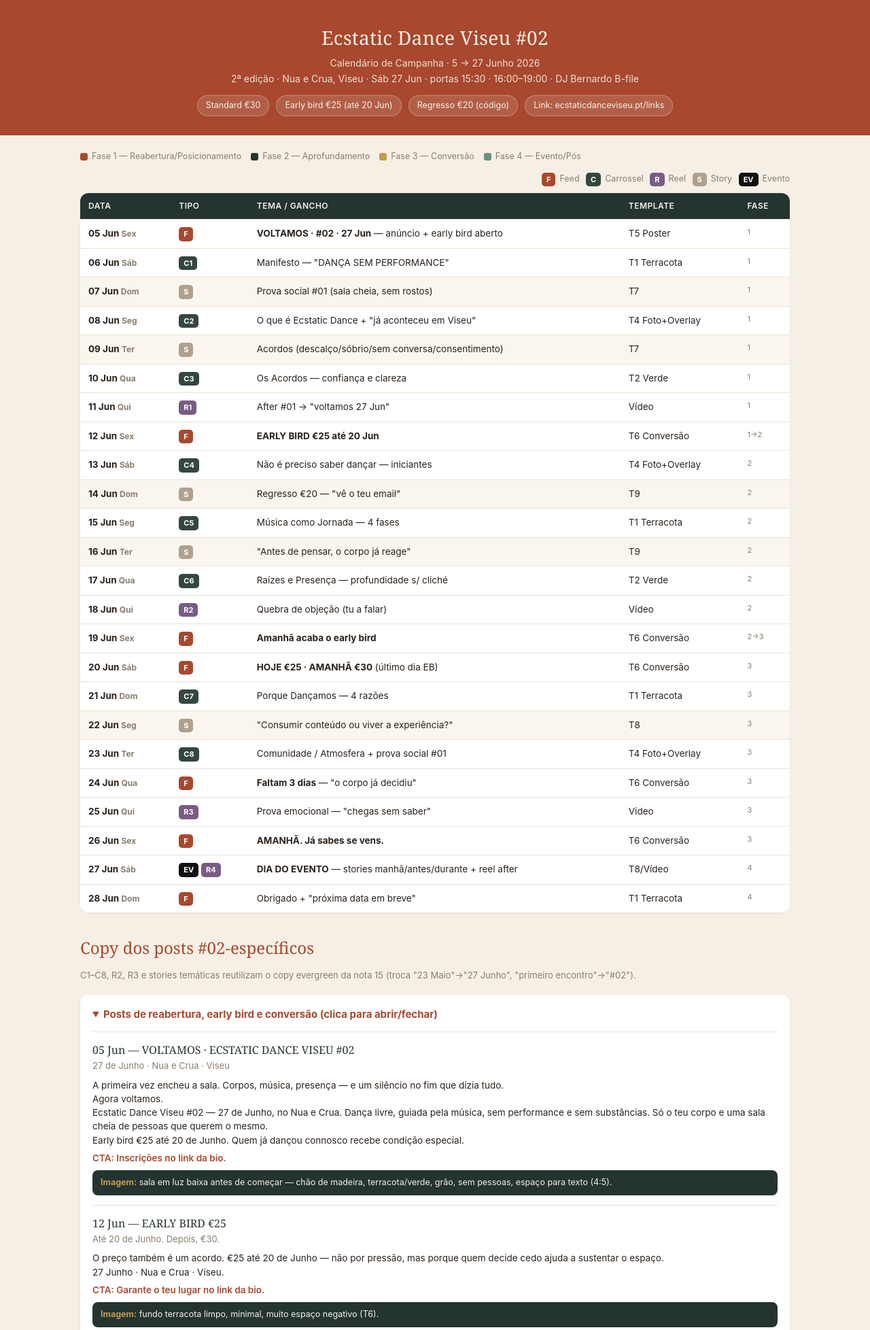
After one commit to InnerFlect-Tech/ecstaticdance-viseu, a PHP site: page /docs/campaign-calendar.html in a window 1280 px wide. The commit adds this page. Shown: the top 1956 px of the page at 68% size. Run offline with PHP 8.4, Linux system fonts and the light colour scheme.

```diff
--- /dev/null
+++ b/docs/campaign-calendar.html
@@ -0,0 +1,172 @@
+<!DOCTYPE html>
+<html lang="pt">
+<head>
+<meta charset="UTF-8">
+<meta name="viewport" content="width=device-width, initial-scale=1.0">
+<title>ED Viseu #02 — Calendário de Campanha (5–27 Jun)</title>
+<style>
+  :root{
+    --terra:#A8482E; --terra-soft:#C2613f; --verde:#243430; --verde-soft:#33473f;
+    --bone:#F5EFE6; --bone-2:#EBE2D4; --ink:#2A211B; --gold:#C39A4E; --muted:#8a7d6e;
+  }
+  *{box-sizing:border-box}
+  body{margin:0;background:var(--bone);color:var(--ink);
+    font-family:"Inter","Helvetica Neue",Arial,sans-serif;line-height:1.5;padding:0 0 80px}
+  header{background:var(--terra);color:var(--bone);padding:34px 24px 28px;text-align:center}
+  header h1{font-family:Georgia,"Cormorant Garamond",serif;font-weight:500;font-size:28px;margin:0 0 6px;letter-spacing:.01em}
+  header p{margin:2px 0;opacity:.9;font-size:14px}
+  .meta{display:flex;flex-wrap:wrap;gap:10px;justify-content:center;margin-top:14px}
+  .pill{background:rgba(245,239,230,.14);border:1px solid rgba(245,239,230,.3);
+    padding:5px 12px;border-radius:999px;font-size:12.5px}
+  .wrap{max-width:1080px;margin:0 auto;padding:0 18px}
+  .legend{display:flex;flex-wrap:wrap;gap:14px;margin:22px 0 8px;font-size:12.5px;color:var(--muted)}
+  .legend span{display:inline-flex;align-items:center;gap:6px}
+  .dot{width:11px;height:11px;border-radius:3px;display:inline-block}
+  .p1{background:var(--terra)} .p2{background:var(--verde)} .p3{background:var(--gold)} .p4{background:#6b8f7a}
+  table{width:100%;border-collapse:collapse;margin-top:10px;font-size:13.5px;background:#fff;
+    border-radius:12px;overflow:hidden;box-shadow:0 1px 3px rgba(0,0,0,.06)}
+  th{background:var(--verde);color:var(--bone);text-align:left;padding:10px 12px;font-weight:600;font-size:12px;letter-spacing:.04em;text-transform:uppercase}
+  td{padding:10px 12px;border-top:1px solid var(--bone-2);vertical-align:top}
+  tr.feed{background:#fff} tr.story{background:#faf6ef}
+  .date{font-weight:700;white-space:nowrap}
+  .day{color:var(--muted);font-size:12px}
+  .tag{display:inline-block;font-size:11px;font-weight:700;padding:2px 7px;border-radius:5px;color:#fff;white-space:nowrap}
+  .t-f{background:var(--terra)} .t-c{background:var(--verde-soft)} .t-r{background:#7a5b86} .t-s{background:#b0a08c} .t-ev{background:#111}
+  .ph{font-size:11px;color:var(--muted)}
+  details{margin-top:18px;background:#fff;border-radius:12px;padding:4px 18px;box-shadow:0 1px 3px rgba(0,0,0,.06)}
+  details>summary{cursor:pointer;font-weight:700;padding:14px 0;font-size:15px;color:var(--terra)}
+  .post{border-top:1px solid var(--bone-2);padding:14px 0}
+  .post h4{margin:0 0 4px;font-size:14px}
+  .post .ttl{font-family:Georgia,serif;font-size:16px;color:var(--verde)}
+  .post .sub{color:var(--muted);font-size:13px;margin:2px 0 8px}
+  .post p{margin:6px 0;font-size:13.5px;white-space:pre-line}
+  .cta{color:var(--terra);font-weight:600}
+  .img{background:var(--verde);color:var(--bone);border-radius:8px;padding:9px 12px;font-size:12.5px;margin-top:8px}
+  .img b{color:var(--gold)}
+  h2.sec{font-family:Georgia,serif;color:var(--terra);margin:34px 0 6px;font-weight:500}
+  .note{background:#fff6e8;border:1px solid #e8d4a8;border-radius:10px;padding:12px 16px;font-size:13px;margin:18px 0}
+  footer{max-width:1080px;margin:40px auto 0;padding:0 18px;color:var(--muted);font-size:12px;text-align:center}
+</style>
+</head>
+<body>
+<header>
+  <h1>Ecstatic Dance Viseu #02</h1>
+  <p>Calendário de Campanha · 5 → 27 Junho 2026</p>
+  <p>2ª edição · Nua e Crua, Viseu · Sáb 27 Jun · portas 15:30 · 16:00–19:00 · DJ Bernardo B-file</p>
+  <div class="meta">
+    <span class="pill">Standard €30</span>
+    <span class="pill">Early bird €25 (até 20 Jun)</span>
+    <span class="pill">Regresso €20 (código)</span>
+    <span class="pill">Link: ecstaticdanceviseu.pt/links</span>
+  </div>
+</header>
+
+<div class="wrap">
+  <div class="legend">
+    <span><i class="dot p1"></i> Fase 1 — Reabertura/Posicionamento</span>
+    <span><i class="dot p2"></i> Fase 2 — Aprofundamento</span>
+    <span><i class="dot p3"></i> Fase 3 — Conversão</span>
+    <span><i class="dot p4"></i> Fase 4 — Evento/Pós</span>
+    <span style="margin-left:auto"><span class="tag t-f">F</span> Feed&nbsp; <span class="tag t-c">C</span> Carrossel&nbsp; <span class="tag t-r">R</span> Reel&nbsp; <span class="tag t-s">S</span> Story&nbsp; <span class="tag t-ev">EV</span> Evento</span>
+  </div>
+
+  <table>
+    <thead><tr><th>Data</th><th>Tipo</th><th>Tema / Gancho</th><th>Template</th><th>Fase</th></tr></thead>
+    <tbody>
+      <tr class="feed"><td class="date">05 Jun <span class="day">Sex</span></td><td><span class="tag t-f">F</span></td><td><b>VOLTAMOS · #02 · 27 Jun</b> — anúncio + early bird aberto</td><td>T5 Poster</td><td class="ph">1</td></tr>
+      <tr class="feed"><td class="date">06 Jun <span class="day">Sáb</span></td><td><span class="tag t-c">C1</span></td><td>Manifesto — "DANÇA SEM PERFORMANCE"</td><td>T1 Terracota</td><td class="ph">1</td></tr>
+      <tr class="story"><td class="date">07 Jun <span class="day">Dom</span></td><td><span class="tag t-s">S</span></td><td>Prova social #01 (sala cheia, sem rostos)</td><td>T7</td><td class="ph">1</td></tr>
+      <tr class="feed"><td class="date">08 Jun <span class="day">Seg</span></td><td><span class="tag t-c">C2</span></td><td>O que é Ecstatic Dance + "já aconteceu em Viseu"</td><td>T4 Foto+Overlay</td><td class="ph">1</td></tr>
+      <tr class="story"><td class="date">09 Jun <span class="day">Ter</span></td><td><span class="tag t-s">S</span></td><td>Acordos (descalço/sóbrio/sem conversa/consentimento)</td><td>T7</td><td class="ph">1</td></tr>
+      <tr class="feed"><td class="date">10 Jun <span class="day">Qua</span></td><td><span class="tag t-c">C3</span></td><td>Os Acordos — confiança e clareza</td><td>T2 Verde</td><td class="ph">1</td></tr>
+      <tr class="feed"><td class="date">11 Jun <span class="day">Qui</span></td><td><span class="tag t-r">R1</span></td><td>After #01 → "voltamos 27 Jun"</td><td>Vídeo</td><td class="ph">1</td></tr>
+      <tr class="feed"><td class="date">12 Jun <span class="day">Sex</span></td><td><span class="tag t-f">F</span></td><td><b>EARLY BIRD €25 até 20 Jun</b></td><td>T6 Conversão</td><td class="ph">1→2</td></tr>
+      <tr class="feed"><td class="date">13 Jun <span class="day">Sáb</span></td><td><span class="tag t-c">C4</span></td><td>Não é preciso saber dançar — iniciantes</td><td>T4 Foto+Overlay</td><td class="ph">2</td></tr>
+      <tr class="story"><td class="date">14 Jun <span class="day">Dom</span></td><td><span class="tag t-s">S</span></td><td>Regresso €20 — "vê o teu email"</td><td>T9</td><td class="ph">2</td></tr>
+      <tr class="feed"><td class="date">15 Jun <span class="day">Seg</span></td><td><span class="tag t-c">C5</span></td><td>Música como Jornada — 4 fases</td><td>T1 Terracota</td><td class="ph">2</td></tr>
+      <tr class="story"><td class="date">16 Jun <span class="day">Ter</span></td><td><span class="tag t-s">S</span></td><td>"Antes de pensar, o corpo já reage"</td><td>T9</td><td class="ph">2</td></tr>
+      <tr class="feed"><td class="date">17 Jun <span class="day">Qua</span></td><td><span class="tag t-c">C6</span></td><td>Raízes e Presença — profundidade s/ cliché</td><td>T2 Verde</td><td class="ph">2</td></tr>
+      <tr class="feed"><td class="date">18 Jun <span class="day">Qui</span></td><td><span class="tag t-r">R2</span></td><td>Quebra de objeção (tu a falar)</td><td>Vídeo</td><td class="ph">2</td></tr>
+      <tr class="feed"><td class="date">19 Jun <span class="day">Sex</span></td><td><span class="tag t-f">F</span></td><td><b>Amanhã acaba o early bird</b></td><td>T6 Conversão</td><td class="ph">2→3</td></tr>
+      <tr class="feed"><td class="date">20 Jun <span class="day">Sáb</span></td><td><span class="tag t-f">F</span></td><td><b>HOJE €25 · AMANHÃ €30</b> (último dia EB)</td><td>T6 Conversão</td><td class="ph">3</td></tr>
+      <tr class="feed"><td class="date">21 Jun <span class="day">Dom</span></td><td><span class="tag t-c">C7</span></td><td>Porque Dançamos — 4 razões</td><td>T1 Terracota</td><td class="ph">3</td></tr>
+      <tr class="story"><td class="date">22 Jun <span class="day">Seg</span></td><td><span class="tag t-s">S</span></td><td>"Consumir conteúdo ou viver a experiência?"</td><td>T8</td><td class="ph">3</td></tr>
+      <tr class="feed"><td class="date">23 Jun <span class="day">Ter</span></td><td><span class="tag t-c">C8</span></td><td>Comunidade / Atmosfera + prova social #01</td><td>T4 Foto+Overlay</td><td class="ph">3</td></tr>
+      <tr class="feed"><td class="date">24 Jun <span class="day">Qua</span></td><td><span class="tag t-f">F</span></td><td><b>Faltam 3 dias</b> — "o corpo já decidiu"</td><td>T6 Conversão</td><td class="ph">3</td></tr>
+      <tr class="feed"><td class="date">25 Jun <span class="day">Qui</span></td><td><span class="tag t-r">R3</span></td><td>Prova emocional — "chegas sem saber"</td><td>Vídeo</td><td class="ph">3</td></tr>
+      <tr class="feed"><td class="date">26 Jun <span class="day">Sex</span></td><td><span class="tag t-f">F</span></td><td><b>AMANHÃ. Já sabes se vens.</b></td><td>T6 Conversão</td><td class="ph">3</td></tr>
+      <tr class="feed"><td class="date">27 Jun <span class="day">Sáb</span></td><td><span class="tag t-ev">EV</span> <span class="tag t-r">R4</span></td><td><b>DIA DO EVENTO</b> — stories manhã/antes/durante + reel after</td><td>T8/Vídeo</td><td class="ph">4</td></tr>
+      <tr class="feed"><td class="date">28 Jun <span class="day">Dom</span></td><td><span class="tag t-f">F</span></td><td>Obrigado + "próxima data em breve"</td><td>T1 Terracota</td><td class="ph">4</td></tr>
+    </tbody>
+  </table>
+
+  <h2 class="sec">Copy dos posts #02-específicos</h2>
+  <p style="color:var(--muted);font-size:13px">C1–C8, R2, R3 e stories temáticas reutilizam o copy evergreen da nota 15 (troca "23 Maio"→"27 Junho", "primeiro encontro"→"#02").</p>
+
+  <details open>
+    <summary>Posts de reabertura, early bird e conversão (clica para abrir/fechar)</summary>
+
+    <div class="post">
+      <div class="ttl">05 Jun — VOLTAMOS · ECSTATIC DANCE VISEU #02</div>
+      <div class="sub">27 de Junho · Nua e Crua · Viseu</div>
+      <p>A primeira vez encheu a sala. Corpos, música, presença — e um silêncio no fim que dizia tudo.
+Agora voltamos.
+Ecstatic Dance Viseu #02 — 27 de Junho, no Nua e Crua. Dança livre, guiada pela música, sem performance e sem substâncias. Só o teu corpo e uma sala cheia de pessoas que querem o mesmo.
+Early bird €25 até 20 de Junho. Quem já dançou connosco recebe condição especial.</p>
+      <p class="cta">CTA: Inscrições no link da bio.</p>
+      <div class="img"><b>Imagem:</b> sala em luz baixa antes de começar — chão de madeira, terracota/verde, grão, sem pessoas, espaço para texto (4:5).</div>
+    </div>
+
+    <div class="post">
+      <div class="ttl">12 Jun — EARLY BIRD €25</div>
+      <div class="sub">Até 20 de Junho. Depois, €30.</div>
+      <p>O preço também é um acordo. €25 até 20 de Junho — não por pressão, mas porque quem decide cedo ajuda a sustentar o espaço.
+27 Junho · Nua e Crua · Viseu.</p>
+      <p class="cta">CTA: Garante o teu lugar no link da bio.</p>
+      <div class="img"><b>Imagem:</b> fundo terracota limpo, minimal, muito espaço negativo (T6).</div>
+    </div>
+
+    <div class="post">
+      <div class="ttl">19 Jun — AMANHÃ ACABA O EARLY BIRD</div>
+      <p>€25 só até amanhã. Se já sentiste que querias vir, esta é a parte fácil da decisão. 27 Junho. Link na bio.</p>
+    </div>
+
+    <div class="post">
+      <div class="ttl">20 Jun — HOJE €25 · AMANHÃ €30</div>
+      <p>Último dia de early bird. A música é a mesma; o preço não. 27 Junho · Nua e Crua. Link na bio.</p>
+    </div>
+
+    <div class="post">
+      <div class="ttl">24 Jun — FALTAM 3 DIAS</div>
+      <div class="sub">O corpo sabe antes da mente decidir.</div>
+      <p>Já sentiste. Agora estás a pensar. Se esperas ter a certeza, não vens. Se confias no que sentiste, apareces. 27 Junho. Link na bio.</p>
+    </div>
+
+    <div class="post">
+      <div class="ttl">26 Jun — AMANHÃ</div>
+      <p>Sem mais explicações. A decisão já está tomada — ou vens, ou não. 27 Junho · Ecstatic Dance Viseu. Link na bio.</p>
+    </div>
+
+    <div class="post">
+      <div class="ttl">11 Jun — R1 (After #01 → reabertura)</div>
+      <p>Clips reais de #01 (pés, mãos, luz). Texto: "Foi real. Foi corpo. Foi presença." → "Voltamos · 27 Junho".
+Caption: Aconteceu. E vai acontecer outra vez. Link na bio.</p>
+    </div>
+
+    <div class="post">
+      <div class="ttl">28 Jun — OBRIGADO</div>
+      <p>Foi real. Foi corpo. Foi presença. Obrigado a quem veio — e a quem ainda não, ficamos à tua espera. Próxima data em breve. Segue para não perderes.</p>
+    </div>
+  </details>
+
+  <div class="note">
+    <b>Fonte completa:</b> nota SSOT <i>17 Posts — Série #02 (27 Jun)</i> (copy + prompts de imagem por asset + workflow Canva + estrutura Drive).
+    Ticketing/run-of-show: nota <i>16</i>. Outreach: nota <i>18</i>.
+  </div>
+</div>
+
+<footer>
+  Ecstatic Dance Viseu · documento de revisão gerado 2026-06-05 · <code>docs/campaign-calendar.html</code> (não publicado no site)
+</footer>
+</body>
+</html>
--- a/faq.html
+++ b/faq.html
@@ -242,7 +242,7 @@
           </button>
           <div class="faq-answer">
             <div class="faq-answer-inner">
-              Sliding scale em passos de 5€ até <strong>200€</strong> por sessão; o piso mínimo aplicável aparece ao escolheres o valor na reserva. Inclui a jornada musical de 3h, o espaço, chá e água, círculos de abertura e encerramento, e facilitação. Paga o que sentires que é honesto — para ti e para o projeto.
+              Sliding scale em passos de 5€ até <strong>200€</strong> por sessão; o preço mínimo aplicável aparece ao escolheres o valor na reserva. Inclui a jornada musical de 3h, o espaço, chá e água, círculos de abertura e encerramento, e facilitação. Paga o que sentires que é honesto — para ti e para o projeto.
             </div>
           </div>
         </div>
--- a/js/bilhetes.js
+++ b/js/bilhetes.js
@@ -135,7 +135,7 @@ async function initBookingPage() {
     }
     const state = getPricingState();
     if (state.tier === 'discount_code') {
-      hint.textContent = `Código válido — piso ${state.minEur}€`;
+      hint.textContent = `Código válido — preço mínimo ${state.minEur}€`;
       hint.style.color = 'rgba(107,207,154,.9)';
     } else {
       hint.textContent = 'Código inválido ou não aplicável a este email.';
--- a/js/pricing.js
+++ b/js/pricing.js
@@ -7,7 +7,7 @@ export const TICKET_MAX_EUR = 200
 export const TICKET_SLIDER_CAP_EUR = 100
 export const TICKET_STEP = 5
 export const STANDARD_MIN_EUR = 30
-export const EARLY_BIRD_MIN_EUR = 20
+export const EARLY_BIRD_MIN_EUR = 25
 export const RETURNING_MIN_EUR_DEFAULT = 15
 
 /** @type {{ minEur: number, tier: string, isReturning: boolean, isDiscountCode: boolean, eventId: number, email: string, promoCode: string }} */
--- a/server/admin/attendance.php
+++ b/server/admin/attendance.php
@@ -172,7 +172,7 @@ require __DIR__ . '/_topbar.php';
     <p>
       Lista de quem <strong>entrou na porta</strong> (check-in por QR ou manual).
       Estes emails qualificam para o preço de <strong>dançarino·a de regresso</strong> na edição seguinte
-      (piso configurável em Eventos → <code>returning_min_eur</code>, predefinição 15€).
+      (preço mínimo configurável em Eventos → <code>returning_min_eur</code>, predefinição 15€).
     </p>
   </div>
 
--- a/server/admin/events.php
+++ b/server/admin/events.php
@@ -405,8 +405,8 @@ require __DIR__ . '/_topbar.php';
           </div>
         </form>
         <p class="help">A capacidade usada nos painéis e no checkout vem de <code>events.capacity</code>. Esta página grava diretamente nessa tabela.</p>
-        <p class="help" style="margin-top:.45rem"><strong>Preço standard</strong> é o piso após o early bird. <strong>Early bird</strong> aplica-se até ao fim do dia indicado (hora de Lisboa). Deixa a data vazia para desactivar early bird.</p>
-        <p class="help" style="margin-top:.45rem">Quem fez check-in numa edição anterior (lista em <a href="/admin/attendance.php" style="color:#D4A85A">Presenças</a>) paga o piso de <strong>regresso</strong> ao usar o mesmo email. Vazio = 15€.</p>
+        <p class="help" style="margin-top:.45rem"><strong>Preço standard</strong> é o preço mínimo após o early bird. <strong>Early bird</strong> aplica-se até ao fim do dia indicado (hora de Lisboa). Deixa a data vazia para desactivar early bird.</p>
+        <p class="help" style="margin-top:.45rem">Quem fez check-in numa edição anterior (lista em <a href="/admin/attendance.php" style="color:#D4A85A">Presenças</a>) paga o preço mínimo de <strong>regresso</strong> ao usar o mesmo email. Vazio = 15€.</p>
         <p class="help" style="margin-top:.45rem">Horários vazios (dança, integração) usam valores por defeito a partir do warm-up e do fim do evento. A página <code>/links</code> lê estes campos do evento <strong>activo para venda</strong>.</p>
         <p class="help" style="margin-top:.65rem">A página <code>/links</code> mostra automaticamente o evento com <strong>activo para venda</strong> (título, horários, facilitadores, preços). O slug das reservas manuais é <code>edv-<?= ev_h((string)$selected['date']) ?></code>. Só um evento deve estar activo de cada vez.</p>
       <?php endif; ?>
--- a/server/setup/migration_2026_06_event_02.sql
+++ b/server/setup/migration_2026_06_event_02.sql
@@ -1,6 +1,6 @@
 -- Ecstatic Dance Viseu — activar edição #02 (27 junho 2026)
 -- Executar uma vez em produção (phpMyAdmin / cliente SQL) após deploy do site.
--- Preço: standard 30€ · early bird 25€ (até 20 jun, inclusive) · regresso 20€.
+-- Preço: standard 30€ · early bird 25€ (até 13 jun, inclusive) · regresso 20€.
 -- Em alternativa, fazer tudo pelo /admin → Eventos (recomendado, funciona em SQLite e MySQL).
 
 -- Desactivar edições anteriores (inclui #01 de 23 maio)
@@ -17,7 +17,7 @@ SELECT
   'DJ Bernardo B-file (B-File) — jornada musical de 3h. Warm-up e integração a anunciar.',
   '2026-06-27', '16:00:00', '19:00:00', '15:30:00',
   'Nua e Crua, Viseu', 'paid', 60,
-  30.00, 25.00, '2026-06-20', 20.00,
+  30.00, 25.00, '2026-06-13', 20.00,
   1
 FROM DUAL
 WHERE NOT EXISTS (SELECT 1 FROM `events` WHERE `date` = '2026-06-27');
@@ -33,6 +33,6 @@ SET `is_active` = 1,
     `time_end` = '19:00:00',
     `min_price` = 30.00,
     `early_bird_min_eur` = 25.00,
-    `early_bird_until` = '2026-06-20',
+    `early_bird_until` = '2026-06-13',
     `returning_min_eur` = 20.00
 WHERE `date` = '2026-06-27';
```
Also changed, not shown: server/admin/discount-codes.php (+4 -4 lines).
